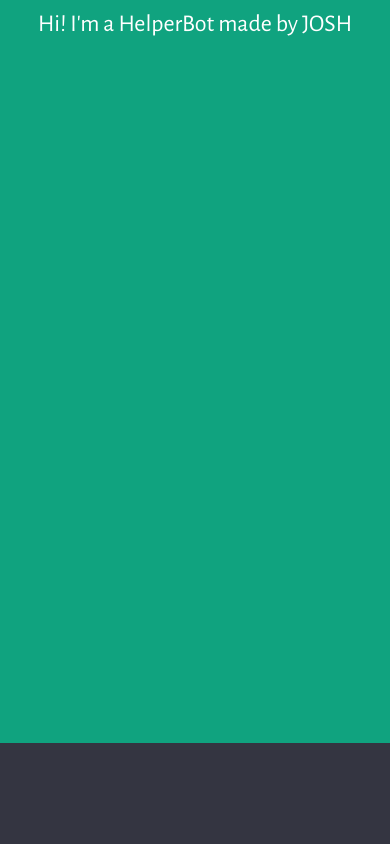
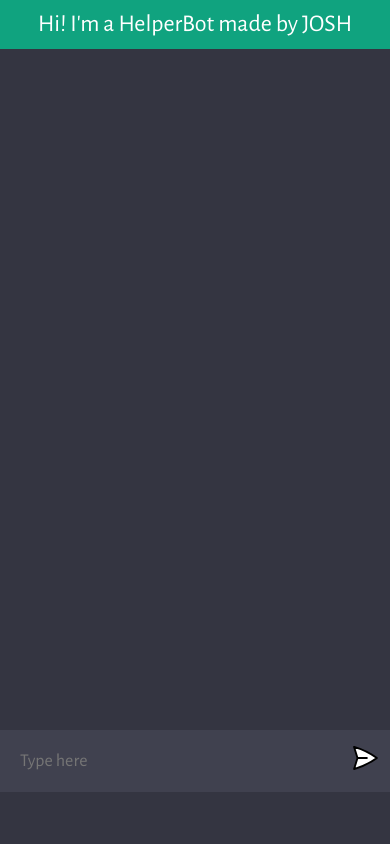
Before and after one commit to creativeisaiah/ai-helper, a website built with Vite: page client/index.html in a window 390 px wide. Shown: the top 844 px of the page. Built offline with nearby package versions, Linux system fonts and the light colour scheme.

Commit message:
banner add

```diff
--- a/client/style.css
+++ b/client/style.css
@@ -171,7 +171,7 @@ form img {
 
 /* The following media query targets screens that are less than 600px wide, which covers most handheld devices */
 @media only screen and (max-width: 600px) {
-  * {
+  #app {
     height: 88vh; /* This should be set to the height of the viewport */
   }
 
```
